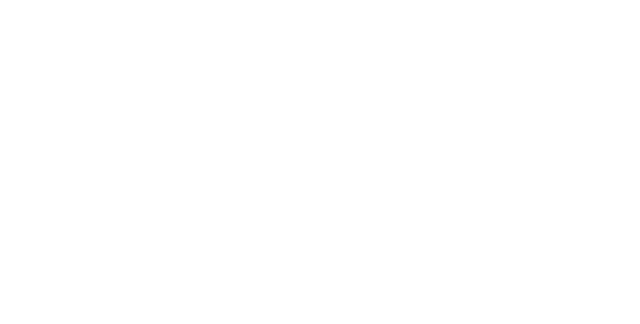
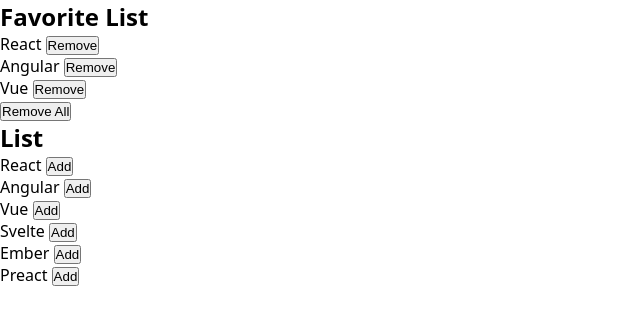
Before and after one commit to Espadv69/useState-Intermediate, a React (Vite) app in the folder DynamicFavorites/: page / in a window 1280 px wide. Shown: the top 324 px of the page, without its empty margins (0-640 px from the left). Built offline with nearby package versions, Linux system fonts and the light colour scheme; the HTML template or start-up script is replaced by a standard one.

Commit message:
Implement UI for displaying favorites and adding/removing items in FavoriteList component

```diff
--- a/DynamicFavorites/src/components/FavoriteList/FavoriteList.jsx
+++ b/DynamicFavorites/src/components/FavoriteList/FavoriteList.jsx
@@ -30,6 +30,43 @@
   const removeAllFavorites = () => {
     setFavorites([])
   }
+
+  return (
+    <section className="container">
+      <h1>Favorite List</h1>
+
+      <ul className="favorite__ul">
+        {favorites.map((favorite) => (
+          <li className="favorite__li" key={favorite}>
+            {favorite}{' '}
+            <button
+              className="favorite__li-button"
+              onClick={() => removeFavorite(favorite)}
+            >
+              Remove
+            </button>
+          </li>
+        ))}
+      </ul>
+
+      <button onClick={removeAllFavorites}>Remove All</button>
+      <h2>List</h2>
+
+      <ul className="list">
+        {list.map((item) => (
+          <li className="list__li" key={item}>
+            {item}{' '}
+            <button
+              className="list__li-button"
+              onClick={() => addFavorite(item)}
+            >
+              Add
+            </button>
+          </li>
+        ))}
+      </ul>
+    </section>
+  )
 }
 
 export default FavoriteList
```
